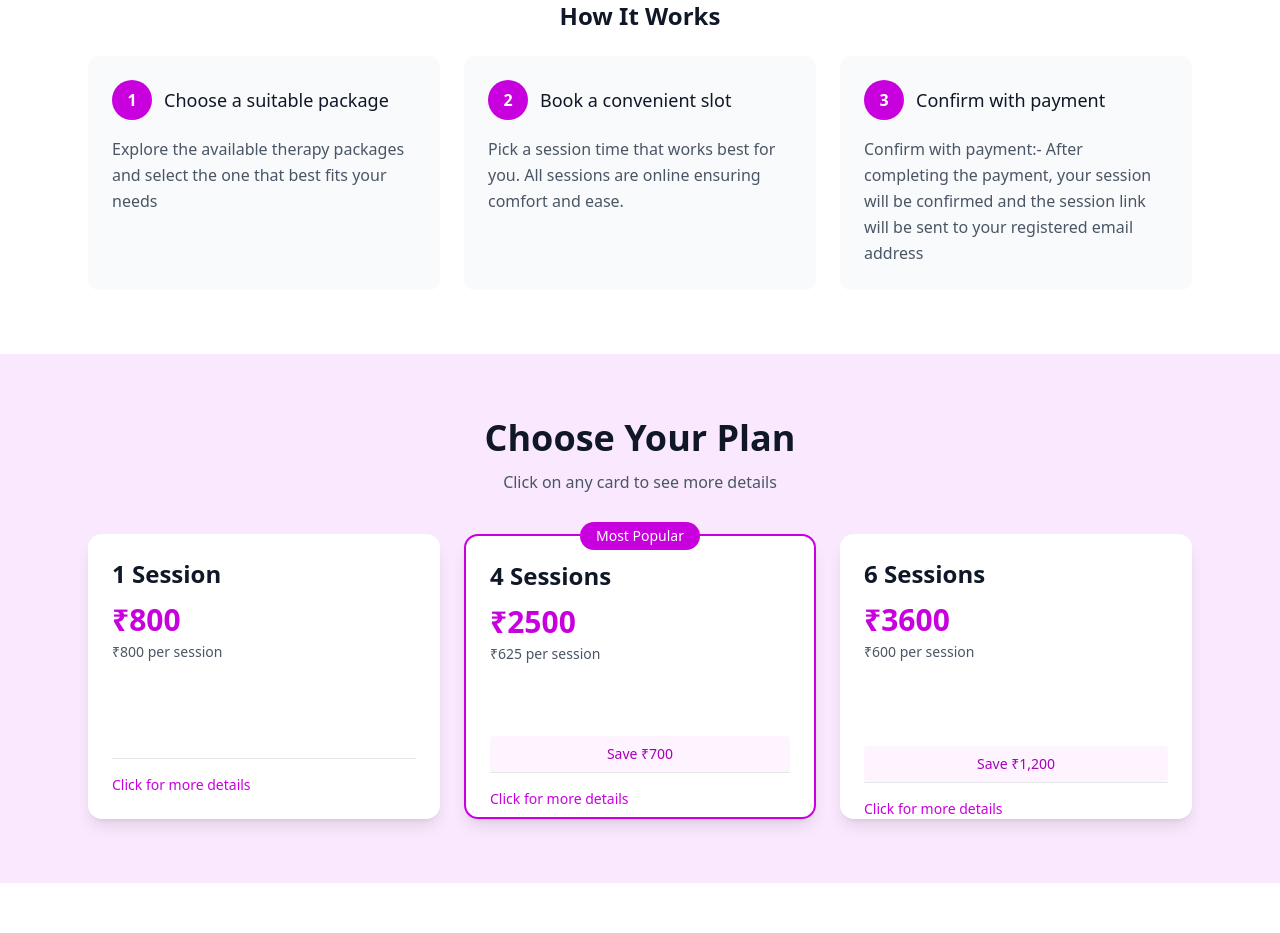
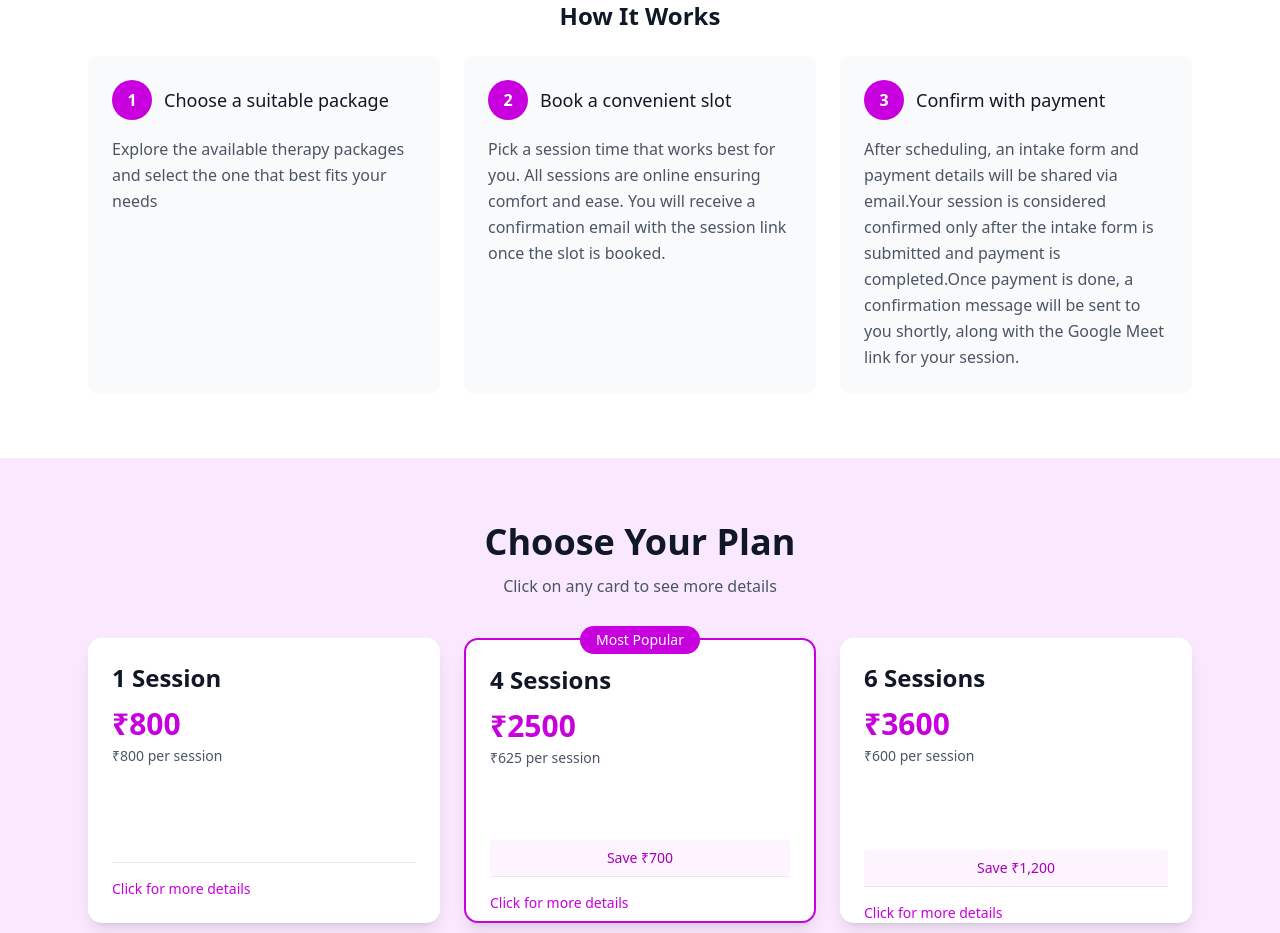
Before and after one commit to Aryanr64x/agwebsite, a Next.js app: page / in a window 1280 px wide. Shown: the part 7060-7993 px from the top of the page. Built offline with nearby package versions, Linux system fonts and the light colour scheme.

Commit message:
updated book my session

```diff
--- a/components/BookYourSession.tsx
+++ b/components/BookYourSession.tsx
@@ -17,13 +17,12 @@ const steps: Step[] = [
     number: 2,
     title: "Book a convenient slot",
     description:
-      "Pick a session time that works best for you. All sessions are online ensuring comfort and ease.",
+      "Pick a session time that works best for you. All sessions are online ensuring comfort and ease. You will receive a confirmation email with the session link once the slot is booked.",
   },
   {
     number: 3,
     title: "Confirm with payment",
-    description:
-      "Confirm with payment:- After completing the payment, your session will be confirmed and the session link will be sent to your registered email address",
+    description: "After scheduling, an intake form and payment details will be shared via email.Your session is considered confirmed only after the intake form is submitted and payment is completed.Once payment is done, a confirmation message will be sent to you shortly, along with the Google Meet link for your session.",
   },
 ];
 
```
